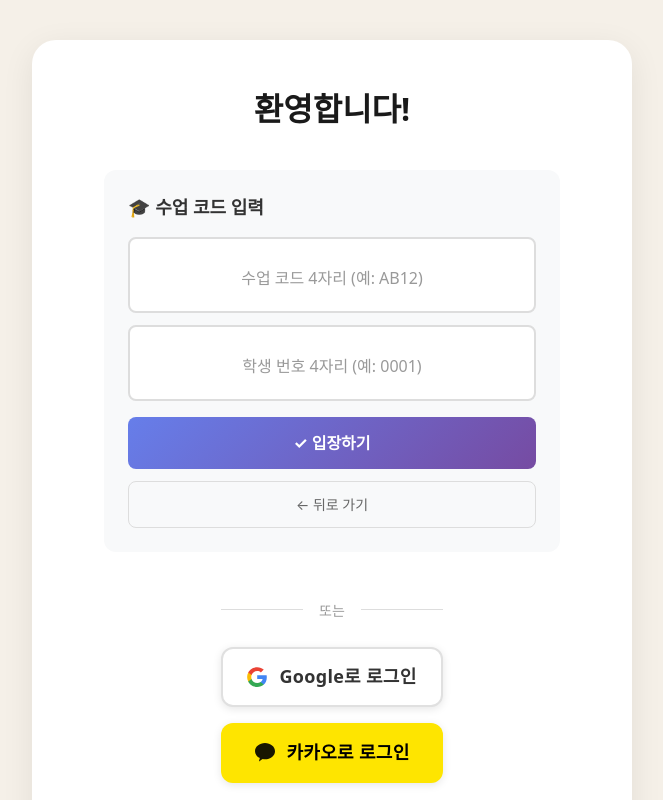
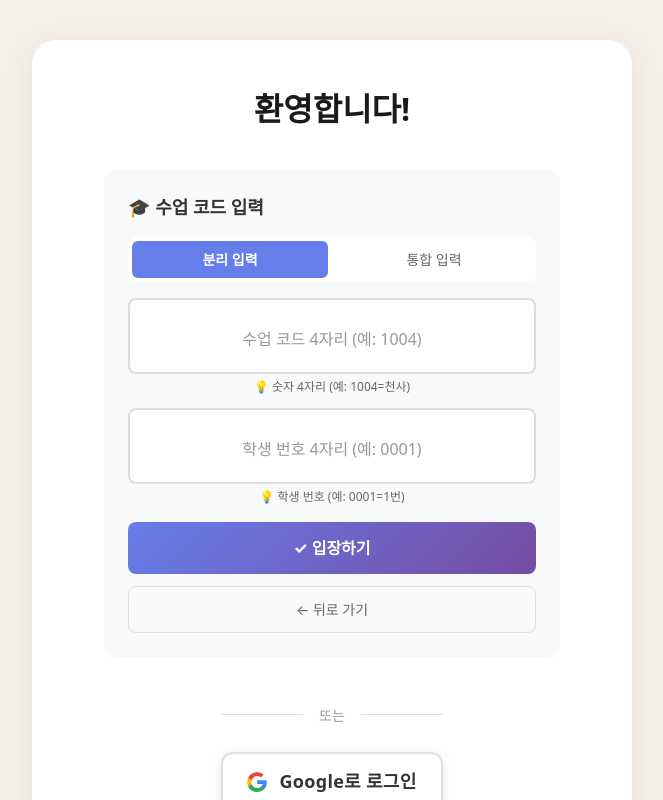
Before and after one commit to sunsudun25-cloud/hidi-story-maker, a React (Vite) app: page /onboarding in a window 1280 px wide. Both pictures are taken after a click on the button "🎓 수업 코드로 시작하기". Shown: the top 800 px of the page, without its empty margins (308-971 px from the left). Built offline with nearby package versions, Linux system fonts and the light colour scheme; no server answers.

Commit message:
fix: AI 이어쓰기 문장 맺음 개선 - 완전한 문장으로 종료되도록 프롬프트 및 검증 로직 추가

```diff
--- a/src/pages/OnboardingLogin.tsx
+++ b/src/pages/OnboardingLogin.tsx
@@ -6,8 +6,10 @@ import './OnboardingLogin.css'
 const OnboardingLogin: React.FC = () => {
   const navigate = useNavigate()
   const [showClassCodeInput, setShowClassCodeInput] = useState(false)
+  const [useUnifiedCode, setUseUnifiedCode] = useState(false)
   const [classCode, setClassCode] = useState('')
   const [learnerCode, setLearnerCode] = useState('')
+  const [unifiedCode, setUnifiedCode] = useState('')
   const [loading, setLoading] = useState(false)
   const [error, setError] = useState('')
 
@@ -16,21 +18,37 @@ const OnboardingLogin: React.FC = () => {
   }
 
   const handleClassCodeLogin = async () => {
-    if (!classCode.trim() || !learnerCode.trim()) {
-      setError('수업 코드와 학생 번호를 입력해주세요')
-      return
+    // 통합 코드 모드 처리
+    let finalClassCode = classCode
+    let finalLearnerCode = learnerCode
+
+    if (useUnifiedCode) {
+      if (unifiedCode.length !== 8) {
+        setError('8자리 코드를 입력해주세요 (예: 10040001)')
+        return
+      }
+      finalClassCode = unifiedCode.slice(0, 4)
+      finalLearnerCode = unifiedCode.slice(4, 8)
+    } else {
+      if (!classCode.trim() || !learnerCode.trim()) {
+        setError('수업 코드와 학생 번호를 입력해주세요')
+        return
+      }
     }
 
     setLoading(true)
     setError('')
 
     try {
-      console.log('🔐 수업 코드 로그인 시도:', { classCode, learnerCode })
+      console.log('🔐 수업 코드 로그인 시도:', {
+        classCode: finalClassCode,
+        learnerCode: finalLearnerCode
+      })
 
       // Firebase Functions API 호출
       const learnerInfo = await ensureLearner(
-        classCode.toUpperCase().trim(),
-        learnerCode.trim()
+        finalClassCode.toUpperCase().trim(),
+        finalLearnerCode.trim()
       )
 
       // 로컬 스토리지에 저장
@@ -101,6 +119,49 @@ const OnboardingLogin: React.FC = () => {
                 🎓 수업 코드 입력
               </h3>
 
+              {/* 입력 모드 전환 */}
+              <div style={{
+                display: 'flex',
+                gap: '8px',
+                marginBottom: '16px',
+                background: '#fff',
+                padding: '4px',
+                borderRadius: '8px'
+              }}>
+                <button
+                  onClick={() => setUseUnifiedCode(false)}
+                  style={{
+                    flex: 1,
+                    padding: '8px',
+                    fontSize: '14px',
+                    background: !useUnifiedCode ? '#667eea' : 'transparent',
+                    color: !useUnifiedCode ? 'white' : '#666',
+                    border: 'none',
+                    borderRadius: '6px',
+                    cursor: 'pointer',
+                    fontWeight: !useUnifiedCode ? 'bold' : 'normal'
+                  }}
+                >
+                  분리 입력
+                </button>
+                <button
+                  onClick={() => setUseUnifiedCode(true)}
+                  style={{
+                    flex: 1,
+                    padding: '8px',
+                    fontSize: '14px',
+                    background: useUnifiedCode ? '#667eea' : 'transparent',
+                    color: useUnifiedCode ? 'white' : '#666',
+                    border: 'none',
+                    borderRadius: '6px',
+                    cursor: 'pointer',
+                    fontWeight: useUnifiedCode ? 'bold' : 'normal'
+                  }}
+                >
+                  통합 입력
+                </button>
+              </div>
+
               {error && (
                 <div style={{
                   background: '#fee',
@@ -114,33 +175,116 @@ const OnboardingLogin: React.FC = () => {
                 </div>
               )}
 
-              <div style={{ marginBottom: '12px' }}>
+              {/* 통합 코드 입력 모드 */}
+              {useUnifiedCode ? (
+                <div style={{ marginBottom: '16px' }}>
+                  <input
+                    type="tel"
+                    inputMode="numeric"
+                    pattern="[0-9]*"
+                    className="unified-code-input"
+                    placeholder="8자리 코드 (예: 10040001)"
+                    value={unifiedCode}
+                    onChange={(e) => {
+                      const value = e.target.value.replace(/[^0-9]/g, '')
+                      setUnifiedCode(value)
+                    }}
+                    maxLength={8}
+                    disabled={loading}
+                    style={{
+                      width: '100%',
+                      padding: '16px',
+                      fontSize: '28px',
+                      textAlign: 'center',
+                      letterSpacing: '6px',
+                      fontWeight: 'bold',
+                      border: '2px solid #ddd',
+                      borderRadius: '8px',
+                      fontFamily: 'monospace'
+                    }}
+                  />
+                  <div style={{
+                    fontSize: '13px',
+                    color: '#666',
+                    marginTop: '8px',
+                    textAlign: 'center',
+                    lineHeight: '1.5'
+                  }}>
+                    💡 수업코드(4자리) + 학생번호(4자리)<br/>
+                    <span style={{ color: '#667eea', fontWeight: 'bold' }}>
+                      {unifiedCode.length >= 4 && `${unifiedCode.slice(0, 4)}-${unifiedCode.slice(4)}`}
+                    </span>
+                  </div>
+                </div>
+              ) : (
+                <>
+                  <div style={{ marginBottom: '12px' }}>
                 <input
-                  type="text"
+                  type="tel"
+                  inputMode="numeric"
+                  pattern="[0-9]*"
                   className="class-code-input"
-                  placeholder="수업 코드 4자리 (예: AB12)"
+                  placeholder="수업 코드 4자리 (예: 1004)"
                   value={classCode}
-                  onChange={(e) => setClassCode(e.target.value.toUpperCase())}
+                  onChange={(e) => {
+                    const value = e.target.value.replace(/[^0-9A-Z]/gi, '')
+                    setClassCode(value.toUpperCase())
+                  }}
                   maxLength={4}
                   disabled={loading}
+                  style={{
+                    fontSize: '24px',
+                    textAlign: 'center',
+                    letterSpacing: '4px',
+                    fontWeight: 'bold'
+                  }}
                 />
+                <div style={{
+                  fontSize: '12px',
+                  color: '#666',
+                  marginTop: '4px',
+                  textAlign: 'center'
+                }}>
+                  💡 숫자 4자리 (예: 1004=천사)
+                </div>
               </div>
 
               <div style={{ marginBottom: '16px' }}>
                 <input
-                  type="text"
+                  type="tel"
+                  inputMode="numeric"
+                  pattern="[0-9]*"
                   className="learner-code-input"
                   placeholder="학생 번호 4자리 (예: 0001)"
                   value={learnerCode}
-                  onChange={(e) => setLearnerCode(e.target.value)}
+                  onChange={(e) => {
+                    const value = e.target.value.replace(/[^0-9]/g, '')
+                    setLearnerCode(value)
+                  }}
                   maxLength={4}
                   disabled={loading}
+                  style={{
+                    fontSize: '24px',
+                    textAlign: 'center',
+                    letterSpacing: '4px',
+                    fontWeight: 'bold'
+                  }}
                 />
+                <div style={{
+                  fontSize: '12px',
+                  color: '#666',
+                  marginTop: '4px',
+                  textAlign: 'center'
+                }}>
+                  💡 학생 번호 (예: 0001=1번)
+                </div>
               </div>
+                </>
+              )}
 
               <button
                 onClick={handleClassCodeLogin}
-                disabled={loading || !classCode.trim() || !learnerCode.trim()}
+                disabled={loading || (useUnifiedCode ? unifiedCode.length !== 8 : (!classCode.trim() || !learnerCode.trim()))}
                 style={{
                   width: '100%',
                   padding: '14px',
--- a/src/pages/WriteEditor.tsx
+++ b/src/pages/WriteEditor.tsx
@@ -247,13 +247,17 @@ ${content}
 
 ---
 
-**중요: 위 내용을 반복하지 마세요. 새로 이어질 내용만 작성하세요.**
+**중요 지시사항:**
+1. 위 내용을 반복하지 마세요. 새로 이어질 내용만 작성하세요.
+2. 반드시 완전한 문장으로 끝내세요. "~다", "~습니다", "~요" 등으로 문장을 완성하세요.
+3. 문장이 중간에 끊기지 않도록 주의하세요.
 
-위 내용 다음에 자연스럽게 이어질 2-3문장을 작성해주세요.
+위 내용 다음에 자연스럽게 이어질 2-3개의 **완전한 문장**을 작성해주세요.
 ${genre ? `${genreLabel} 장르의 특성을 살려서 작성해주세요.` : ""}
 노인 사용자가 쓴 것처럼 편안하고 따뜻한 어조로 작성해주세요.
 
-기존 내용("${content}")은 절대 포함하지 말고, 오직 새로운 문장만 출력하세요.
+기존 내용("${content}")은 절대 포함하지 말고, 오직 새로운 완전한 문장만 출력하세요.
+마지막 문장은 반드시 "다", "습니다", "요" 등으로 끝나야 합니다.
 `;
 
       console.log('🚀 [이어쓰기] API 호출 시작');
@@ -273,7 +277,28 @@ ${genre ? `${genreLabel} 장르의 특성을 살려서 작성해주세요.` : ""
         newContent = newContent.substring(content.trim().length).trim();
       }
 
-      setContent(content + "\n" + newContent);
+      // 문장 끝 검증 - 완전한 문장인지 확인
+      const sentenceEndings = ['다.', '다!', '다?', '습니다.', '습니다!', '습니다?', '요.', '요!', '요?', '네.', '네!', '네?'];
+      const endsWithCompleteSentence = sentenceEndings.some(ending => newContent.endsWith(ending));
+
+      if (!endsWithCompleteSentence) {
+        console.warn('⚠️ [이어쓰기] 문장이 완전하지 않음, 마지막 마침표 추가');
+        // 마지막 불완전한 문장 제거하고 완전한 문장만 유지
+        const sentences = newContent.split(/([.!?]\s+)/);
+        let completeText = '';
+        for (let i = 0; i < sentences.length; i++) {
+          const part = sentences[i];
+          if (sentenceEndings.some(ending => part.trim().endsWith(ending))) {
+            completeText += sentences.slice(0, i + 1).join('');
+            break;
+          }
+        }
+        if (completeText) {
+          newContent = completeText.trim();
+        }
+      }
+
+      setContent(content + "\n\n" + newContent);
       console.log('✨ [이어쓰기] 완료');
       alert("✨ AI가 이어쓴 내용이 추가되었습니다.\n\n마음에 들지 않으면 자유롭게 수정하세요.");
     } catch (error) {
```
